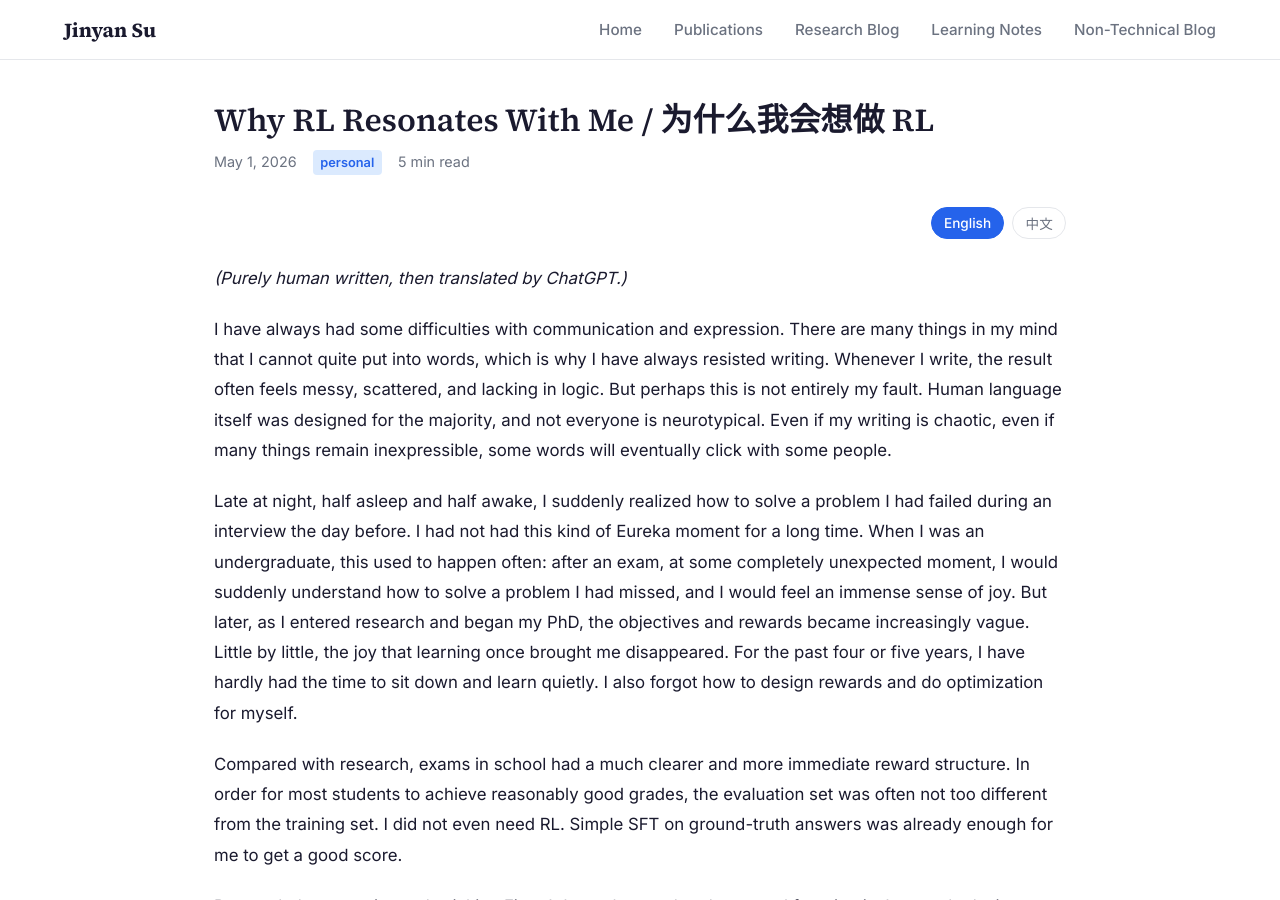
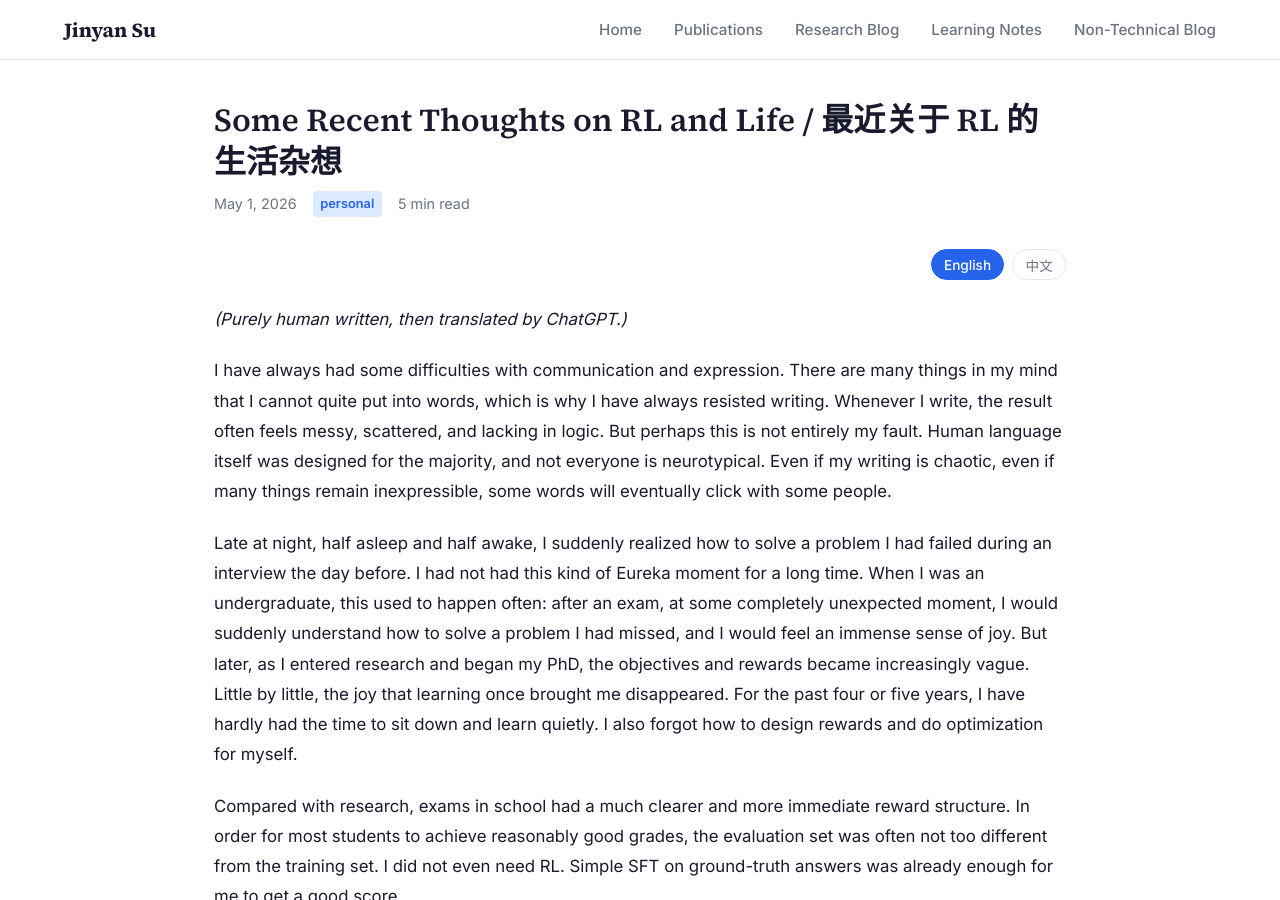
Before and after one commit to JinyanSu1/jinyansu1.github.io, a Jekyll site: the page built from _posts/2026-05-01-why-rl-resonates.md, in a window 1280 px wide and 900 px high. Built offline with Jekyll 4.4.1, drawn with Linux system fonts in a browser that asks for light colours.

Commit message:
Update title of personal blog post to 'Some Recent Thoughts on RL and Life'

```diff
--- a/_posts/2026-05-01-why-rl-resonates.md
+++ b/_posts/2026-05-01-why-rl-resonates.md
@@ -1,6 +1,6 @@
 ---
 layout: post
-title: "Why RL Resonates With Me / 为什么我会想做 RL"
+title: "Some Recent Thoughts on RL and Life / 最近关于 RL 的生活杂想"
 date: 2026-05-01
 categories: personal
 tags: [reflection, rl, life, research]
```
